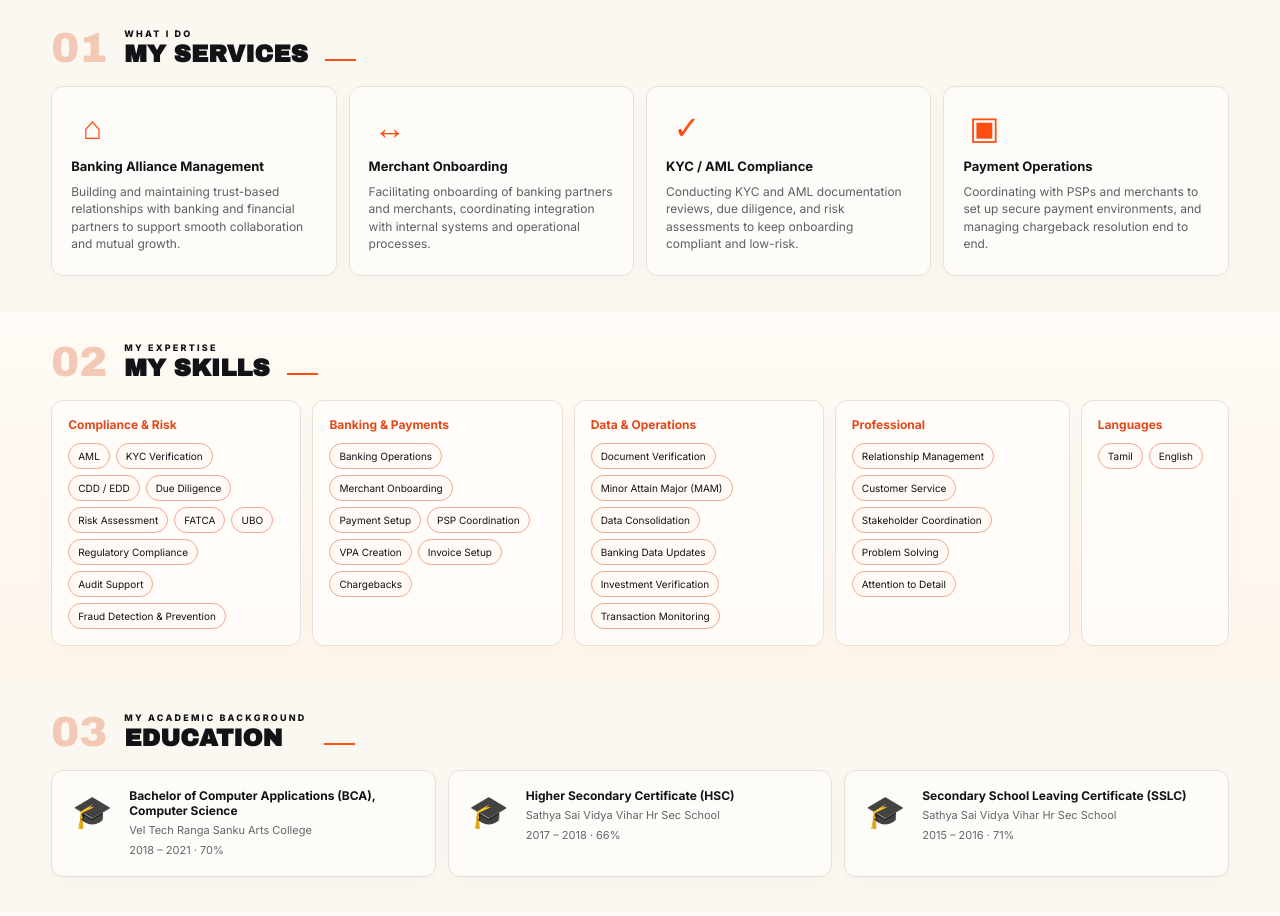
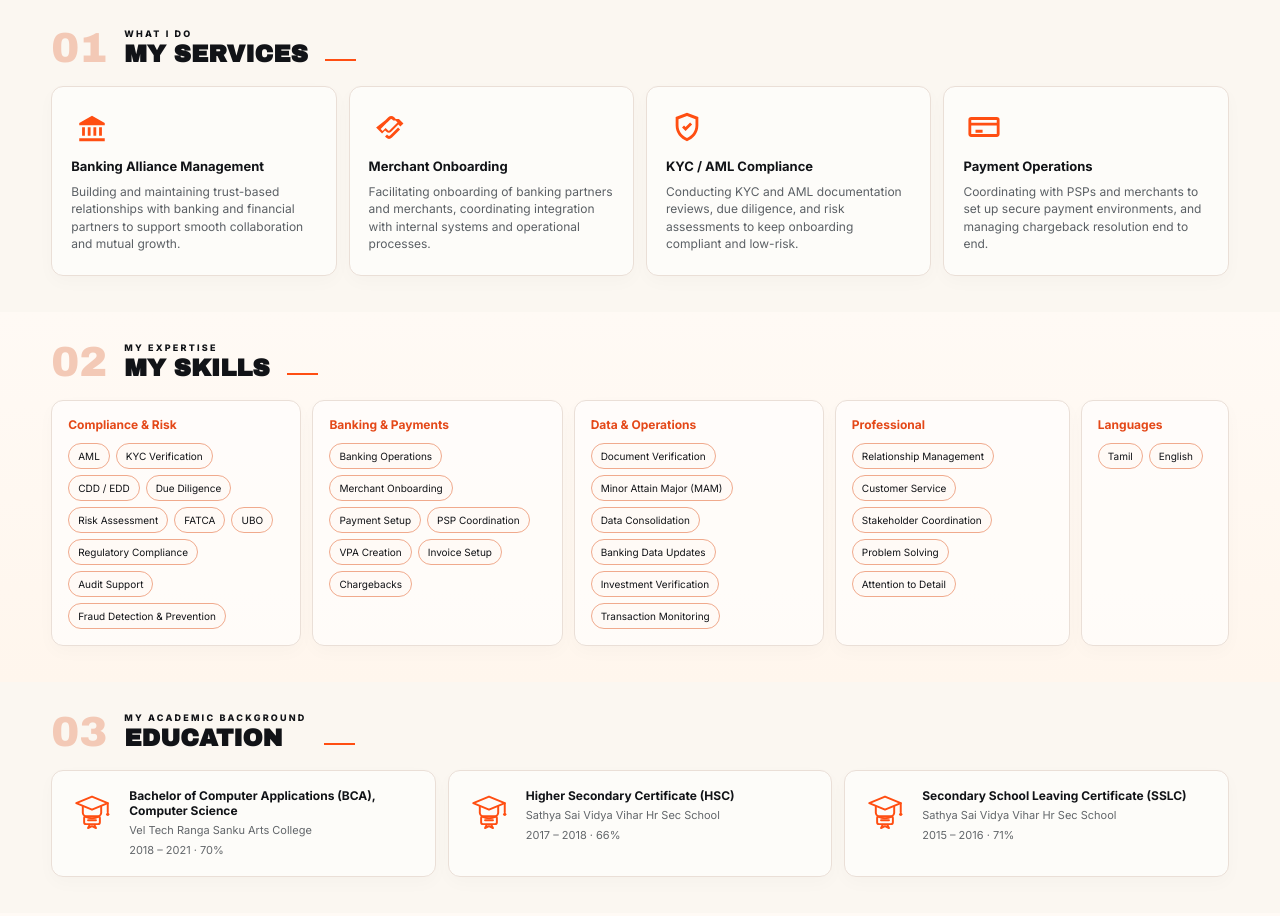
Before and after one commit to Vinoth1412/Portfolio, a website built with Vite: page index.html in a window 1280 px wide. Shown: the part 696-1612 px from the top of the page. Built offline with nearby package versions, Linux system fonts and the light colour scheme; a web font is replaced by a local one.

Commit message:
Restore original SVG icons and keep GitHub Pages paths fixed

```diff
--- a/index.html
+++ b/index.html
@@ -14,8 +14,17 @@
   <header class="site-header">
     <div class="header-inner">
       <a class="wordmark" href="#home">VINOTH<br>KUMAR</a>
-      <button class="menu-btn" id="menu-icon" type="button" aria-label="Toggle navigation" aria-expanded="false"><span></span><span></span><span></span></button>
-      <nav id="navbar"><a href="#home" class="active">Home</a><a href="#services">Services</a><a href="#skills">Skills</a><a href="#education">Education</a><a href="#experience">Experience</a><a href="#contact">Contact</a></nav>
+      <button class="menu-btn" id="menu-icon" type="button" aria-label="Toggle navigation" aria-expanded="false">
+        <span></span><span></span><span></span>
+      </button>
+      <nav id="navbar">
+        <a href="#home" class="active">Home</a>
+        <a href="#services">Services</a>
+        <a href="#skills">Skills</a>
+        <a href="#education">Education</a>
+        <a href="#experience">Experience</a>
+        <a href="#contact">Contact</a>
+      </nav>
       <a class="download-top" href="./Vinoth_Kumar_Resume.pdf" download>Download CV <span>↓</span></a>
     </div>
   </header>
@@ -28,7 +37,12 @@
           <h1><span>TURNING</span><span class="orange">OPERATIONS</span><span>INTO IMPACT</span></h1>
           <h2>Senior Bank Alliance Executive</h2>
           <p class="intro">FinTech and banking operations professional with 4+ years of experience in banking alliance management, merchant onboarding, and KYC/AML compliance. Outside of my core role, I explore AI and automation, using AI-assisted development to design and build my own web and mobile products — blending financial-domain expertise with hands-on technology skills.</p>
-          <div class="hero-actions"><a class="button primary" href="#contact">Hire Me <span>→</span></a><a class="button outline" href="./Vinoth_Kumar_Resume.pdf" download>Download CV <span>↓</span></a></div>
+
+          <div class="hero-actions">
+            <a class="button primary" href="#contact">Hire Me <span>→</span></a>
+            <a class="button outline" href="./Vinoth_Kumar_Resume.pdf" download>Download CV <span>↓</span></a>
+          </div>
+
           <div class="socials">
             <a href="https://www.linkedin.com/in/vinoth-kumar-a405aa329" target="_blank" rel="noopener" aria-label="LinkedIn">in</a>
             <a href="https://github.com/Vinoth1412" target="_blank" rel="noopener" aria-label="GitHub" class="svg-social"><svg viewBox="0 0 24 24" aria-hidden="true"><path d="M12 .7a11.3 11.3 0 0 0-3.57 22.03c.56.1.77-.24.77-.54v-2.1c-3.15.68-3.82-1.34-3.82-1.34-.52-1.31-1.26-1.66-1.26-1.66-1.03-.7.08-.69.08-.69 1.14.08 1.74 1.17 1.74 1.17 1.01 1.74 2.66 1.24 3.31.95.1-.73.4-1.24.72-1.52-2.51-.29-5.15-1.26-5.15-5.59 0-1.24.44-2.25 1.17-3.04-.12-.29-.51-1.44.11-3 0 0 .96-.31 3.13 1.16A10.8 10.8 0 0 1 12 6.15c.97 0 1.94.13 2.85.38 2.17-1.47 3.13-1.16 3.13-1.16.62 1.56.23 2.71.11 3 .73.79 1.17 1.8 1.17 3.04 0 4.34-2.65 5.3-5.17 5.58.41.35.77 1.04.77 2.1v3.1c0 .3.2.65.78.54A11.3 11.3 0 0 0 12 .7Z"/></svg></a>
@@ -36,43 +50,94 @@
             <a href="tel:+917358714124" aria-label="Phone" class="svg-social"><svg viewBox="0 0 24 24" aria-hidden="true"><path d="M6.62 2.7c.4-.17.86-.03 1.1.34l2.02 3.03c.22.33.2.77-.05 1.08L8.43 8.7a15.7 15.7 0 0 0 6.87 6.87l1.55-1.26c.31-.25.75-.27 1.08-.05l3.03 2.02c.37.24.51.7.34 1.1l-.9 2.12c-.18.42-.6.68-1.05.65C9.9 19.57 4.43 14.1 3.85 4.65c-.03-.45.23-.87.65-1.05l2.12-.9Z"/></svg></a>
           </div>
         </div>
-        <div class="hero-art"><div class="grid-pattern"></div><div class="slash slash-a"></div><div class="slash slash-b"></div><div class="sun"></div><img src="./assets/vinoth-cutout.png" alt="Vinoth Kumar"><div class="signature">Vinoth<br>Kumar</div><div class="three-words"><span>ANALYSE</span><span>AUTOMATE</span><span>IMPROVE</span></div><a class="opportunity" href="#contact"><span class="pin">●</span><span><b>Dubai, UAE</b><small>Open to Opportunities</small></span><strong>↗</strong></a></div>
+
+        <div class="hero-art">
+          <div class="grid-pattern"></div>
+          <div class="slash slash-a"></div>
+          <div class="slash slash-b"></div>
+          <div class="sun"></div>
+          <img src="./assets/vinoth-cutout.png" alt="Vinoth Kumar">
+          <div class="signature">Vinoth<br>Kumar</div>
+          <div class="three-words"><span>ANALYSE</span><span>AUTOMATE</span><span>IMPROVE</span></div>
+          <a class="opportunity" href="#contact">
+            <span class="pin">●</span>
+            <span><b>Dubai, UAE</b><small>Open to Opportunities</small></span>
+            <strong>↗</strong>
+          </a>
+        </div>
       </div>
     </section>
 
-    <section class="section" id="services"><div class="page-shell"><div class="section-head"><span class="num">01</span><div><p>WHAT I DO</p><h2>MY SERVICES</h2></div><i></i></div><div class="service-grid">
-      <article class="info-card"><div class="ico service-svg">⌂</div><h3>Banking Alliance Management</h3><p>Building and maintaining trust-based relationships with banking and financial partners to support smooth collaboration and mutual growth.</p></article>
-      <article class="info-card"><div class="ico service-svg">↔</div><h3>Merchant Onboarding</h3><p>Facilitating onboarding of banking partners and merchants, coordinating integration with internal systems and operational processes.</p></article>
-      <article class="info-card"><div class="ico service-svg">✓</div><h3>KYC / AML Compliance</h3><p>Conducting KYC and AML documentation reviews, due diligence, and risk assessments to keep onboarding compliant and low-risk.</p></article>
-      <article class="info-card"><div class="ico service-svg">▣</div><h3>Payment Operations</h3><p>Coordinating with PSPs and merchants to set up secure payment environments, and managing chargeback resolution end to end.</p></article>
-    </div></div></section>
+    <section class="section" id="services">
+      <div class="page-shell">
+        <div class="section-head">
+          <span class="num">01</span>
+          <div><p>WHAT I DO</p><h2>MY SERVICES</h2></div>
+          <i></i>
+        </div>
+        <div class="service-grid">
+          <article class="info-card"><div class="ico service-svg"><svg viewBox="0 0 24 24" aria-hidden="true"><path d="M3 9.2 12 4l9 5.2v1.6H3V9.2Zm2 3h2v6H5v-6Zm4 0h2v6H9v-6Zm4 0h2v6h-2v-6Zm4 0h2v6h-2v-6ZM3 20h18v2H3v-2Z"/></svg></div><h3>Banking Alliance Management</h3><p>Building and maintaining trust-based relationships with banking and financial partners to support smooth collaboration and mutual growth.</p></article>
+          <article class="info-card"><div class="ico service-svg"><svg viewBox="0 0 24 24" aria-hidden="true"><path d="m8.7 7.3 2.1-2.1a3 3 0 0 1 4.2 0l1.1 1.1h2.2l3.2 3.2-2.2 2.2-1.4-1.4-4.9 4.9a2.6 2.6 0 0 1-3.7 0l-.8-.8-2.1 2.1-4.2-4.2 6.5-5Zm1.4 1.4-4.7 4.7 1.4 1.4 2.1-2.1 1.8 1.8c.25.25.65.25.9 0l5.7-5.7-1.4-1.4h-1.65l-.66-.66a1 1 0 0 0-1.42 0l-2.08 2.08Zm7.6 3.6 1.4 1.4-5.7 5.7a3 3 0 0 1-4.2 0l-.7-.7 1.4-1.4.7.7a1 1 0 0 0 1.4 0l5.7-5.7Z"/></svg></div><h3>Merchant Onboarding</h3><p>Facilitating onboarding of banking partners and merchants, coordinating integration with internal systems and operational processes.</p></article>
+          <article class="info-card"><div class="ico service-svg"><svg viewBox="0 0 24 24" aria-hidden="true"><path d="M12 2 20 5v6c0 5.1-3.4 9.5-8 11-4.6-1.5-8-5.9-8-11V5l8-3Zm0 2.2L6 6.5V11c0 3.9 2.4 7.3 6 8.7 3.6-1.4 6-4.8 6-8.7V6.5l-6-2.3Zm-1 10.6-2.5-2.5 1.4-1.4 1.1 1.1 3.2-3.2 1.4 1.4-4.6 4.6Z"/></svg></div><h3>KYC / AML Compliance</h3><p>Conducting KYC and AML documentation reviews, due diligence, and risk assessments to keep onboarding compliant and low-risk.</p></article>
+          <article class="info-card"><div class="ico service-svg"><svg viewBox="0 0 24 24" aria-hidden="true"><path d="M3 5h18a2 2 0 0 1 2 2v10a2 2 0 0 1-2 2H3a2 2 0 0 1-2-2V7a2 2 0 0 1 2-2Zm0 2v2h18V7H3Zm0 4v6h18v-6H3Zm3 3h5v2H6v-2Z"/></svg></div><h3>Payment Operations</h3><p>Coordinating with PSPs and merchants to set up secure payment environments, and managing chargeback resolution end to end.</p></article>
+        </div>
+      </div>
+    </section>
 
-    <section class="section skills-section" id="skills"><div class="page-shell"><div class="section-head"><span class="num">02</span><div><p>MY EXPERTISE</p><h2>MY SKILLS</h2></div><i></i></div><div class="skills-grid">
+    <section class="section skills-section" id="skills">
+      <div class="page-shell">
+        <div class="section-head">
+          <span class="num">02</span>
+          <div><p>MY EXPERTISE</p><h2>MY SKILLS</h2></div>
+          <i></i>
+        </div>
+        <div class="skills-grid">
           <article class="skill-card"><h3>Compliance &amp; Risk</h3><div class="tags"><span>AML</span><span>KYC Verification</span><span>CDD / EDD</span><span>Due Diligence</span><span>Risk Assessment</span><span>FATCA</span><span>UBO</span><span>Regulatory Compliance</span><span>Audit Support</span><span>Fraud Detection &amp; Prevention</span></div></article>
           <article class="skill-card"><h3>Banking &amp; Payments</h3><div class="tags"><span>Banking Operations</span><span>Merchant Onboarding</span><span>Payment Setup</span><span>PSP Coordination</span><span>VPA Creation</span><span>Invoice Setup</span><span>Chargebacks</span></div></article>
           <article class="skill-card"><h3>Data &amp; Operations</h3><div class="tags"><span>Document Verification</span><span>Minor Attain Major (MAM)</span><span>Data Consolidation</span><span>Banking Data Updates</span><span>Investment Verification</span><span>Transaction Monitoring</span></div></article>
           <article class="skill-card"><h3>Professional</h3><div class="tags"><span>Relationship Management</span><span>Customer Service</span><span>Stakeholder Coordination</span><span>Problem Solving</span><span>Attention to Detail</span></div></article>
           <article class="skill-card"><h3>Languages</h3><div class="tags"><span>Tamil</span><span>English</span></div></article>
-    </div></div></section>
+        </div>
+      </div>
+    </section>
 
-    <section class="section" id="education"><div class="page-shell"><div class="section-head"><span class="num">03</span><div><p>MY ACADEMIC BACKGROUND</p><h2>EDUCATION</h2></div><i></i></div><div class="education-grid">
-      <article class="edu-card"><div class="ico edu-icon">🎓</div><div><h3>Bachelor of Computer Applications (BCA), Computer Science</h3><p>Vel Tech Ranga Sanku Arts College</p><span>2018 – 2021 · 70%</span></div></article>
-      <article class="edu-card"><div class="ico edu-icon">🎓</div><div><h3>Higher Secondary Certificate (HSC)</h3><p>Sathya Sai Vidya Vihar Hr Sec School</p><span>2017 – 2018 · 66%</span></div></article>
-      <article class="edu-card"><div class="ico edu-icon">🎓</div><div><h3>Secondary School Leaving Certificate (SSLC)</h3><p>Sathya Sai Vidya Vihar Hr Sec School</p><span>2015 – 2016 · 71%</span></div></article>
-    </div></div></section>
+    <section class="section" id="education">
+      <div class="page-shell">
+        <div class="section-head"><span class="num">03</span><div><p>MY ACADEMIC BACKGROUND</p><h2>EDUCATION</h2></div><i></i></div>
+        <div class="education-grid">
+          <article class="edu-card"><div class="ico edu-icon"><svg viewBox="0 0 64 64" aria-hidden="true"><path d="M8 20 32 10l24 10-24 10L8 20Z" fill="none" stroke="currentColor" stroke-width="3" stroke-linejoin="round"/><path d="M18 25v10c0 4 6 8 14 8s14-4 14-8V25" fill="none" stroke="currentColor" stroke-width="3" stroke-linecap="round"/><path d="M56 20v14" fill="none" stroke="currentColor" stroke-width="3" stroke-linecap="round"/><circle cx="56" cy="37" r="2.5" fill="currentColor"/><rect x="20" y="40" width="24" height="12" rx="3" fill="none" stroke="currentColor" stroke-width="3"/><path d="M26 46h12" fill="none" stroke="currentColor" stroke-width="3" stroke-linecap="round"/><path d="M29 52l-3 6 6-3 6 3-3-6" fill="none" stroke="currentColor" stroke-width="3" stroke-linejoin="round"/></svg></div><div><h3>Bachelor of Computer Applications (BCA), Computer Science</h3><p>Vel Tech Ranga Sanku Arts College</p><span>2018 – 2021 · 70%</span></div></article>
+          <article class="edu-card"><div class="ico edu-icon"><svg viewBox="0 0 64 64" aria-hidden="true"><path d="M8 20 32 10l24 10-24 10L8 20Z" fill="none" stroke="currentColor" stroke-width="3" stroke-linejoin="round"/><path d="M18 25v10c0 4 6 8 14 8s14-4 14-8V25" fill="none" stroke="currentColor" stroke-width="3" stroke-linecap="round"/><path d="M56 20v14" fill="none" stroke="currentColor" stroke-width="3" stroke-linecap="round"/><circle cx="56" cy="37" r="2.5" fill="currentColor"/><rect x="20" y="40" width="24" height="12" rx="3" fill="none" stroke="currentColor" stroke-width="3"/><path d="M26 46h12" fill="none" stroke="currentColor" stroke-width="3" stroke-linecap="round"/><path d="M29 52l-3 6 6-3 6 3-3-6" fill="none" stroke="currentColor" stroke-width="3" stroke-linejoin="round"/></svg></div><div><h3>Higher Secondary Certificate (HSC)</h3><p>Sathya Sai Vidya Vihar Hr Sec School</p><span>2017 – 2018 · 66%</span></div></article>
+          <article class="edu-card"><div class="ico edu-icon"><svg viewBox="0 0 64 64" aria-hidden="true"><path d="M8 20 32 10l24 10-24 10L8 20Z" fill="none" stroke="currentColor" stroke-width="3" stroke-linejoin="round"/><path d="M18 25v10c0 4 6 8 14 8s14-4 14-8V25" fill="none" stroke="currentColor" stroke-width="3" stroke-linecap="round"/><path d="M56 20v14" fill="none" stroke="currentColor" stroke-width="3" stroke-linecap="round"/><circle cx="56" cy="37" r="2.5" fill="currentColor"/><rect x="20" y="40" width="24" height="12" rx="3" fill="none" stroke="currentColor" stroke-width="3"/><path d="M26 46h12" fill="none" stroke="currentColor" stroke-width="3" stroke-linecap="round"/><path d="M29 52l-3 6 6-3 6 3-3-6" fill="none" stroke="currentColor" stroke-width="3" stroke-linejoin="round"/></svg></div><div><h3>Secondary School Leaving Certificate (SSLC)</h3><p>Sathya Sai Vidya Vihar Hr Sec School</p><span>2015 – 2016 · 71%</span></div></article>
+        </div>
+      </div>
+    </section>
 
-    <section class="section experience" id="experience"><div class="page-shell"><div class="section-head"><span class="num">04</span><div><p>PROFESSIONAL JOURNEY</p><h2>EXPERIENCE</h2></div><i></i></div><div class="timeline">
+    <section class="section experience" id="experience">
+      <div class="page-shell">
+        <div class="section-head"><span class="num">04</span><div><p>PROFESSIONAL JOURNEY</p><h2>EXPERIENCE</h2></div><i></i></div>
+        <div class="timeline">
           <article class="timeline-item"><div class="date"><b>2025 – Present</b><span>Dubai, United Arab Emirates</span></div><div class="job"><h3>Senior Bank Alliance Executive</h3><h4>Primasoft Technologies</h4><ul><li>Develop and maintain trust-based relationships with banking and financial partners.</li><li>Facilitate onboarding of banking partners and merchants, coordinating system integration.</li><li>Work with payment service providers on secure, compliant payment environments, including VPA creation and invoice setup.</li><li>Conduct merchant KYC/AML reviews, due diligence, and risk assessments before account activation.</li><li>Coordinate chargeback handling and resolution while maintaining clear merchant communication.</li></ul></div></article>
           <article class="timeline-item"><div class="date"><b>March 2022 – August 2025</b><span>India</span></div><div class="job"><h3>AML / KYC &amp; Customer Services Executive</h3><h4>CAMS Limited — HDFC Mutual Fund Account</h4><ul><li>Reviewed and verified customer and entity KYC documentation against AML and regulatory standards.</li><li>Managed investor bank and KYC details, ensuring thorough document verification and compliance.</li><li>Loaded documents into EKYC, generated PDFs, and verified forms from branches and authorized persons.</li><li>Updated trading account details, scanned forms, and uploaded them to CDSL Ventures Limited.</li><li>Minor Attain Major (MAM) and data-consolidation to maintain a reliable source of truth.</li><li>Reviewed and updated FATCA and UBO information to support ownership transparency and reporting.</li><li>Validated investment-related documentation for authenticity and accuracy.</li><li>Monitored customer transactions for suspicious activity and reported findings to the compliance department.</li><li>Assessed client risk levels based on business activity and transaction patterns.</li><li>Achieved 100% quality and consistently met turnaround time (TAT) targets.</li><li>Coordinated with compliance and audit teams to ensure legal and regulatory alignment.</li></ul></div></article>
-    </div></div></section>
+        </div>
+      </div>
+    </section>
 
-    <section class="section contact" id="contact"><div class="page-shell"><div class="section-head"><span class="num">05</span><div><p>LET'S CONNECT</p><h2>GET IN TOUCH</h2></div><i></i></div><div class="contact-grid"><div class="contact-intro"><p>Let's connect and explore opportunities.<br>I'm open to new challenges and collaborations.</p></div><div class="contact-details">
-      <a href="mailto:vinothlee4444@gmail.com" class="contact-row"><span class="contact-icon">✉</span><span class="contact-text"><b>Email</b><small>vinothlee4444@gmail.com</small></span></a>
-      <a href="tel:+917358714124" class="contact-row"><span class="contact-icon">☎</span><span class="contact-text"><b>Phone</b><small>+91 73587 14124</small></span></a>
-      <div class="contact-row"><span class="contact-icon">●</span><span class="contact-text"><b>Location</b><small>Chennai, Tamil Nadu, India · Currently in Dubai, UAE</small></span></div>
-      <a href="https://www.linkedin.com/in/vinoth-kumar-a405aa329" target="_blank" rel="noopener" class="contact-row"><span class="contact-icon">in</span><span class="contact-text"><b>LinkedIn</b><small>linkedin.com/in/vinoth-kumar-a405aa329</small></span></a>
-      <a href="https://github.com/Vinoth1412" target="_blank" rel="noopener" class="contact-row"><span class="contact-icon">GH</span><span class="contact-text"><b>GitHub</b><small>github.com/Vinoth1412</small></span></a>
-    </div><form id="contact-form"><div class="form-row"><input id="name" placeholder="Your Name" required><input id="email" type="email" placeholder="Your Email" required></div><input id="subject" placeholder="Subject" required><textarea id="message" placeholder="Your Message" required></textarea><button class="button primary" type="submit">Send Message <span>→</span></button><p id="form-status" class="form-status"></p></form></div></div></section>
+    <section class="section contact" id="contact">
+      <div class="page-shell">
+        <div class="section-head"><span class="num">05</span><div><p>LET'S CONNECT</p><h2>GET IN TOUCH</h2></div><i></i></div>
+        <div class="contact-grid">
+          <div class="contact-intro"><p>Let's connect and explore opportunities.<br>I'm open to new challenges and collaborations.</p></div>
+          <div class="contact-details">
+            <a href="mailto:vinothlee4444@gmail.com" class="contact-row"><span class="contact-icon"><svg viewBox="0 0 24 24" aria-hidden="true"><path d="M3.75 5.25h16.5A1.75 1.75 0 0 1 22 7v10a1.75 1.75 0 0 1-1.75 1.75H3.75A1.75 1.75 0 0 1 2 17V7a1.75 1.75 0 0 1 1.75-1.75Zm.5 2.1v.3L12 12.7l7.75-5.05v-.3H4.25Zm15.5 9.3V10.1l-7.27 4.74a.9.9 0 0 1-.96 0L4.25 10.1v6.55h15.5Z"/></svg></span><span class="contact-text"><b>Email</b><small>vinothlee4444@gmail.com</small></span></a>
+            <a href="tel:+917358714124" class="contact-row"><span class="contact-icon"><svg viewBox="0 0 24 24" aria-hidden="true"><path d="M6.62 2.7c.4-.17.86-.03 1.1.34l2.02 3.03c.22.33.2.77-.05 1.08L8.43 8.7a15.7 15.7 0 0 0 6.87 6.87l1.55-1.26c.31-.25.75-.27 1.08-.05l3.03 2.02c.37.24.51.7.34 1.1l-.9 2.12c-.18.42-.6.68-1.05.65C9.9 19.57 4.43 14.1 3.85 4.65c-.03-.45.23-.87.65-1.05l2.12-.9Z"/></svg></span><span class="contact-text"><b>Phone</b><small>+91 73587 14124</small></span></a>
+            <div class="contact-row"><span class="contact-icon"><svg viewBox="0 0 24 24" aria-hidden="true"><path d="M12 2.5a7 7 0 0 0-7 7c0 5.03 7 12 7 12s7-6.97 7-12a7 7 0 0 0-7-7Zm0 9.5a2.5 2.5 0 1 1 0-5 2.5 2.5 0 0 1 0 5Z"/></svg></span><span class="contact-text"><b>Location</b><small>Chennai, Tamil Nadu, India · Currently in Dubai, UAE</small></span></div>
+            <a href="https://www.linkedin.com/in/vinoth-kumar-a405aa329" target="_blank" rel="noopener" class="contact-row"><span class="contact-icon"><svg viewBox="0 0 24 24" aria-hidden="true"><path d="M5.2 3.5A1.7 1.7 0 1 1 5.2 7a1.7 1.7 0 0 1 0-3.5ZM3.7 8.5h3v11.8h-3V8.5Zm5 0h2.9v1.6h.04c.4-.77 1.4-1.9 3.7-1.9 3.95 0 4.68 2.6 4.68 5.98v6.12h-3v-5.43c0-1.3-.03-2.96-1.8-2.96-1.8 0-2.08 1.4-2.08 2.86v5.53h-3V8.5Z"/></svg></span><span class="contact-text"><b>LinkedIn</b><small>linkedin.com/in/vinoth-kumar-a405aa329</small></span></a>
+            <a href="https://github.com/Vinoth1412" target="_blank" rel="noopener" class="contact-row"><span class="contact-icon"><svg viewBox="0 0 24 24" aria-hidden="true"><path d="M12 .7a11.3 11.3 0 0 0-3.57 22.03c.56.1.77-.24.77-.54v-2.1c-3.15.68-3.82-1.34-3.82-1.34-.52-1.31-1.26-1.66-1.26-1.66-1.03-.7.08-.69.08-.69 1.14.08 1.74 1.17 1.74 1.17 1.01 1.74 2.66 1.24 3.31.95.1-.73.4-1.24.72-1.52-2.51-.29-5.15-1.26-5.15-5.59 0-1.24.44-2.25 1.17-3.04-.12-.29-.51-1.44.11-3 0 0 .96-.31 3.13 1.16A10.8 10.8 0 0 1 12 6.15c.97 0 1.94.13 2.85.38 2.17-1.47 3.13-1.16 3.13-1.16.62 1.56.23 2.71.11 3 .73.79 1.17 1.8 1.17 3.04 0 4.34-2.65 5.3-5.17 5.58.41.35.77 1.04.77 2.1v3.1c0 .3.2.65.78.54A11.3 11.3 0 0 0 12 .7Z"/></svg></span><span class="contact-text"><b>GitHub</b><small>github.com/Vinoth1412</small></span></a>
+          </div>
+          <form id="contact-form"><div class="form-row"><input id="name" placeholder="Your Name" required><input id="email" type="email" placeholder="Your Email" required></div><input id="subject" placeholder="Subject" required><textarea id="message" placeholder="Your Message" required></textarea><button class="button primary" type="submit">Send Message <span>→</span></button><p id="form-status" class="form-status"></p></form>
+        </div>
+      </div>
+    </section>
   </main>
 
   <footer><div class="page-shell footer-inner"><div class="footer-links"><a href="#home">Home</a><a href="#services">Services</a><a href="#skills">Skills</a><a href="#education">Education</a><a href="#experience">Experience</a><a href="#contact">Contact</a></div><small>© 2026 Vinoth Kumar. All rights reserved.</small></div></footer>
```
Lines whose indentation alone changed are shown as unchanged.
